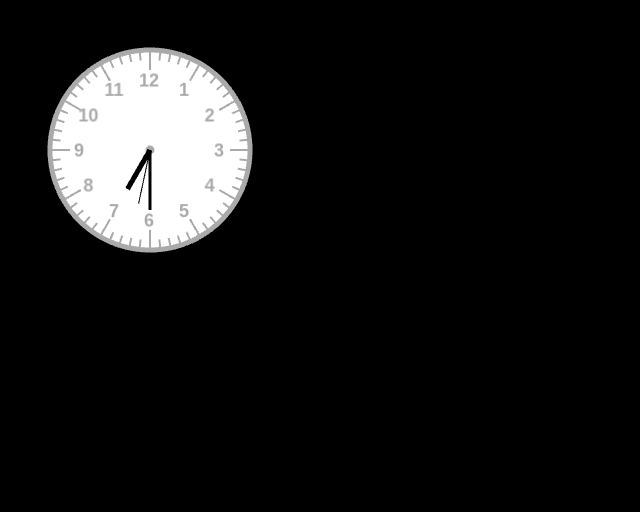
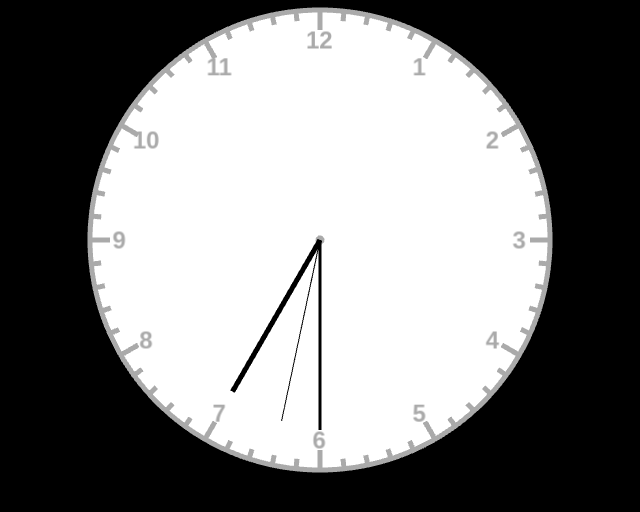
Before and after one commit to niofis/elclock, a website: page index.html in a window 1280 px wide. Shown: the whole page, without its empty margins (0-640 px from the left). Drawn offline with Linux system fonts and the light colour scheme; animation ran at ten frames a second.

Commit message:
sizes change

```diff
--- a/index.html
+++ b/index.html
@@ -17,13 +17,13 @@
   <body>
     <script type="text/javascript" src="pixi.min.js"></script>
     <script type="text/javascript">
-      var renderer = PIXI.autoDetectRenderer(300,300, { backgroundColor: 0x000000, antialias: true });
+      var renderer = PIXI.autoDetectRenderer(640,480, { backgroundColor: 0x000000, antialias: true });
       var stage = new PIXI.Container();
       var graphics = new PIXI.Graphics();
       var hands = new PIXI.Graphics();
-      var center = {x: 150, y: 150};
-      var radius = 100;
-      var textStyle = {font : 'bold 18px Arial', fill:0xAAAAAA, align : 'center'};
+      var center = {x: 320, y: 240};
+      var radius = 230;
+      var textStyle = {font : 'bold 24px Arial', fill:0xAAAAAA, align : 'center'};
 
       drawClock();
 
@@ -49,7 +49,7 @@
         clock.drawCircle(center.x, center.y, 2);
 
         //Hours lines
-        clock.lineStyle(2, 0xAAAAAA, 1);
+        clock.lineStyle(5, 0xAAAAAA, 1);
 
 
         var step = (Math.PI * 2) / 12;
@@ -129,7 +129,7 @@
       }
 
 function resize() {
-  var ratio = 1;
+  var ratio = 640/480;
     if (window.innerWidth / window.innerHeight >= ratio) {
         var w = window.innerHeight * ratio;
         var h = window.innerHeight;
```
